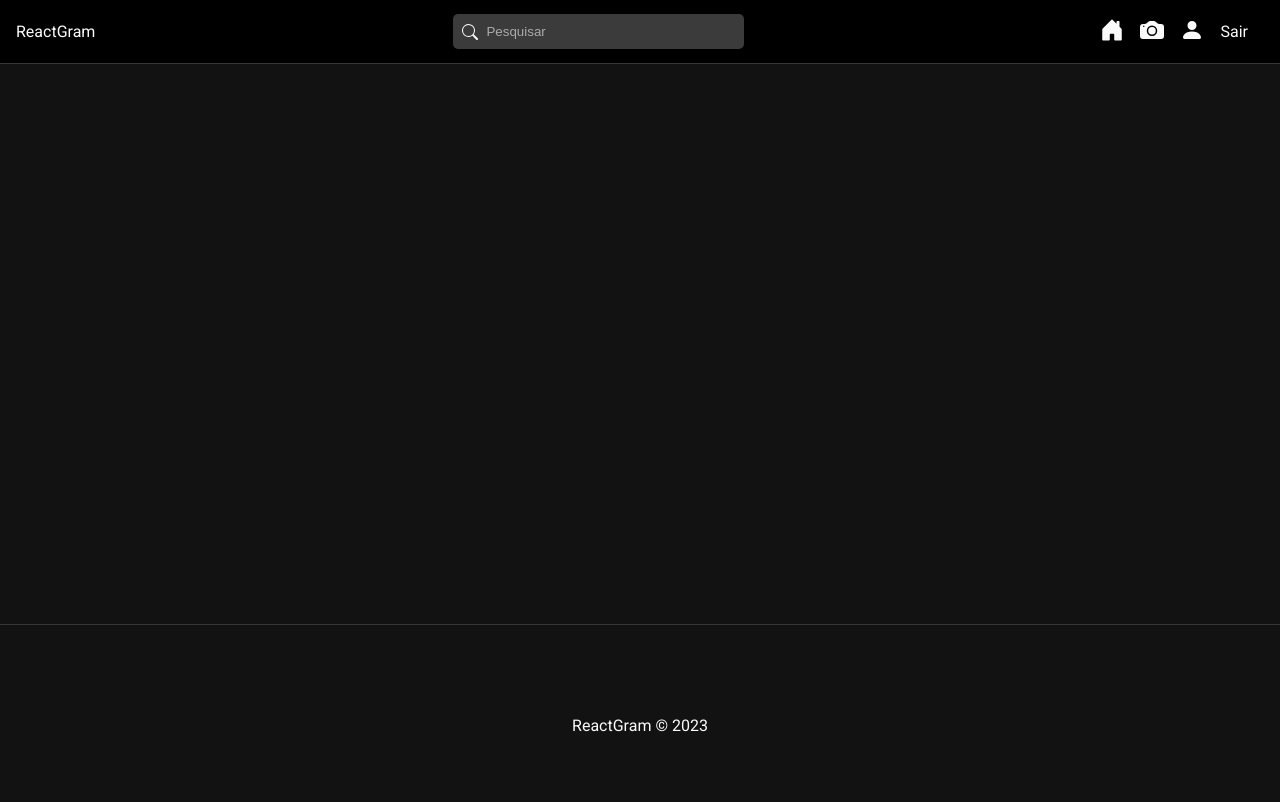
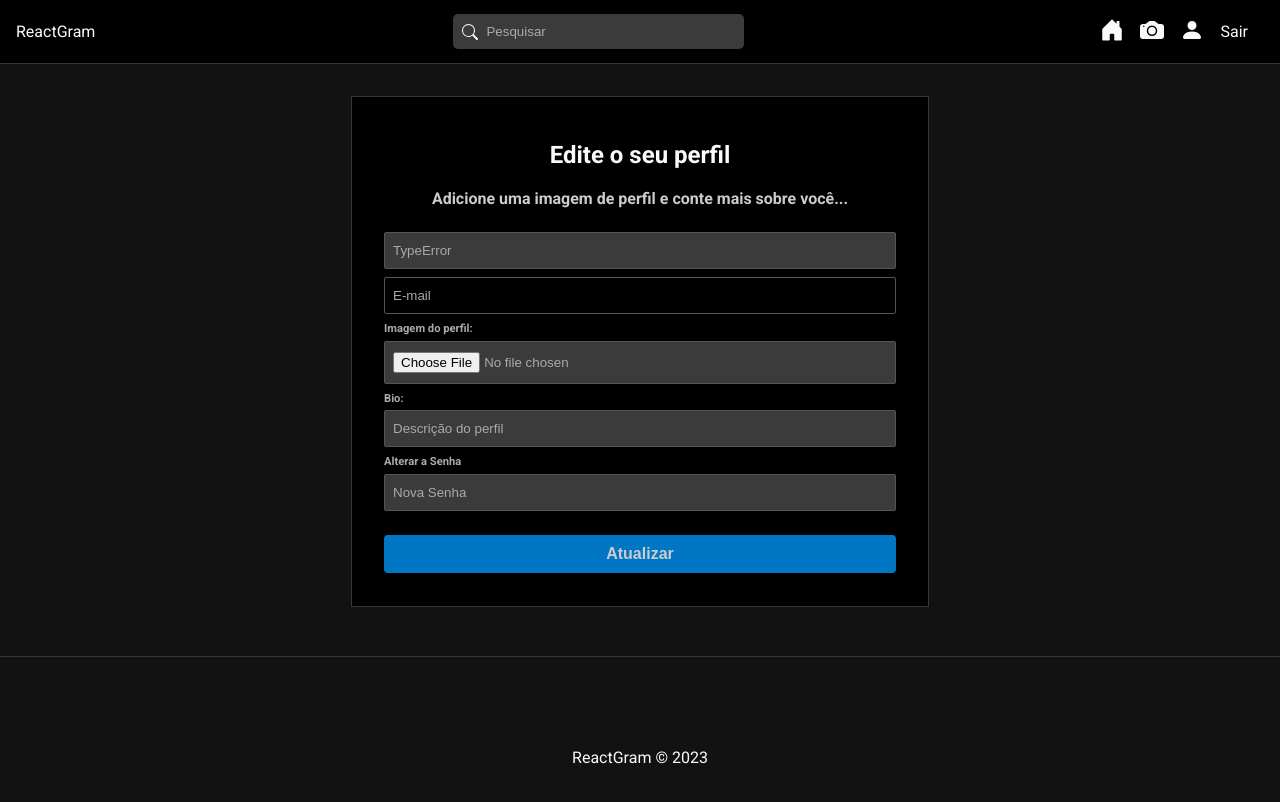
Before and after one commit to Wallison-Greg/ReactGram, a React (Create React App) app in the folder frontend/: page /profile in a window 1280 px wide. Shown: the top 802 px of the page. Built offline with nearby package versions, Linux system fonts and the light colour scheme; no server answers; sample sign-in values are in the browser's storage.

Commit message:
criando o formulario de perfil do usuario

```diff
--- a/frontend/src/App.js
+++ b/frontend/src/App.js
@@ -10,6 +10,7 @@
 import Home from './pages/Home/Home';
 import Login from './pages/Auth/Login';
 import Register from './pages/Auth/Register';
+import EditProfile from './pages/EditProfile/EditProfile';
 
 //components
 import Navbar from './components/Navbar';
@@ -30,6 +31,7 @@
         <div className="container">
           <Routes>
             <Route path='/' element={auth ? <Home/> : <Navigate to="/login"/>}/>
+            <Route path='/profile' element={auth ? <EditProfile/> : <Navigate to="/login"/>}/>
             <Route path='/login' element={!auth ? <Login/> : <Navigate to="/"/>}/>
             <Route path='/register' element={!auth ? <Register/> : <Navigate to="/"/>}/>
           </Routes>
--- /dev/null
+++ b/frontend/src/pages/EditProfile/EditProfile.css
@@ -0,0 +1,19 @@
+#edit-profile {
+    border: 1px solid #363636;
+    background-color: #000;
+    padding: 1.5em 2em;
+    max-width: 40%;
+    margin: 2em auto;
+    text-align: center;
+  }
+
+  .subtitle {
+    color: #ccc;
+  }
+
+  .profile-image {
+    width: 150px;
+    height: 150px;
+    border-radius: 50%;
+    margin-bottom: 1em;
+  }
--- /dev/null
+++ b/frontend/src/pages/EditProfile/EditProfile.js
@@ -0,0 +1,73 @@
+import "./EditProfile.css"
+
+import { uploads } from "../../utils/config";
+
+//hooks
+import { useEffect, useState } from "react";
+import { useSelector, useDispatch } from "react-redux";
+
+//redux
+import {profile, resetMessage} from "../../slices/userSlice";
+
+//components
+import Message from "../../components/Message";
+
+const EditProfile = () => {
+
+    const dispatch = useDispatch();
+
+    const {user, message, error, loading} = useSelector((state) => state.user);
+
+    //satates
+    const [name, setName] = useState("");
+    const [email, setEmail] = useState("");
+    const [password, setPassword] = useState("");
+    const [bio, setBio] = useState("");
+    const [profileImage, setImageProfile] = useState("");
+    const [previewImage, setPreviewImage] = useState("");
+
+    //load user data
+    useEffect(() => {
+        dispatch(profile())
+    }, [dispatch])
+
+    //fill form with user data
+    useEffect(() => {
+        if(user){
+            setName(user.name);
+            setEmail(user.email);
+            setBio(user.bio)
+        }
+    }, [user])
+
+    const handleSubmit = (e) => {
+        e.preventDefault();
+    }
+
+  return (
+    <div id="edit-profile">
+        <h2>Edite o seu perfil</h2>
+        <p className="subtitle">Adicione uma imagem de perfil e conte mais sobre você...</p>
+        {/* previl da imagem */}
+        <form onSubmit={handleSubmit}>
+            <input type="text" placeholder="Nome" onChange={(e) => setName(e.target.value)} value={name || ""}/>
+            <input type="email" placeholder="E-mail" disabled value={email || ""}/>
+            <label>
+                <span>Imagem do perfil:</span>
+                <input type="file" />
+            </label>
+            <label>
+                <span>Bio:</span>
+                <input type="text" placeholder="Descrição do perfil" onChange={(e) => setBio(e.target.value)} value={bio || ""}/>
+            </label>
+            <label>
+                <span>Alterar a Senha</span>
+                <input type="password" placeholder="Nova Senha" onChange={(e) => setPassword(e.target.value)} value={password || ""}/>
+            </label>
+            <input type="submit" value="Atualizar" />
+        </form>
+    </div>
+  )
+}
+
+export default EditProfile
--- /dev/null
+++ b/frontend/src/services/userService.js
@@ -0,0 +1,24 @@
+import {api, requestConfig} from "../utils/config";
+
+//get user details
+
+const profile = async (data, token) => {
+    const config = requestConfig("GET", data, token);
+
+    try {
+
+        const res = await fetch(api + "/users/profile", config)
+        .then((res) => res.json())
+        .catch((err) => err)
+
+        return res;
+    } catch (error) {
+        console.log(error)
+    }
+}
+
+const userService = {
+    profile,
+}
+
+export default userService;
--- /dev/null
+++ b/frontend/src/slices/userSlice.js
@@ -0,0 +1,47 @@
+import {createSlice, createAsyncThunk} from "@reduxjs/toolkit";
+
+
+import userService from "../services/userService";
+
+const initialState = {
+    user: {},
+    error: false,
+    succes: false,
+    loading: false,
+    message: null
+};
+
+// get user details
+export const profile = createAsyncThunk("user/profile", async (user, thunkAPI) => {
+
+    const token = thunkAPI.getState().auth.user.token
+
+    const data = await userService.profile(user, token);
+
+    return data;
+
+})
+
+export const userSlice = createSlice({
+    name: "user",
+    initialState,
+    reducers: {
+        resetMessage: (state) => {
+            state.message = null
+        }
+    },
+    extraReducers: (builder) => {
+        builder.addCase(profile.pending, (state) => {
+            state.loading = true;
+            state.error = false;
+        }).addCase(profile.fulfilled, (state, action) => {
+            state.loading = false;
+            state.succes = true;
+            state.error = null;
+            state.user = action.payload;
+        })
+    }
+});
+
+export const {resetMessage} = userSlice.actions;
+export default userSlice.reducer;
--- a/frontend/src/store.js
+++ b/frontend/src/store.js
@@ -1,9 +1,11 @@
 import {configureStore} from "@reduxjs/toolkit";
 
 import authReducer from "./slices/authSlice";
+import userReducer from "./slices/userSlice";
 
 export const store = configureStore({
     reducer: {
         auth: authReducer,
+        user: userReducer,
     },
 });
--- a/frontend/src/utils/config.js
+++ b/frontend/src/utils/config.js
@@ -1,5 +1,5 @@
 export const api = "http://localhost:5000/api"
-export const upload = "http://localhost:5000/uploads"
+export const uploads = "http://localhost:5000/uploads"
 
 export const requestConfig = (method, data, token = null, image = null) => {
 
```
